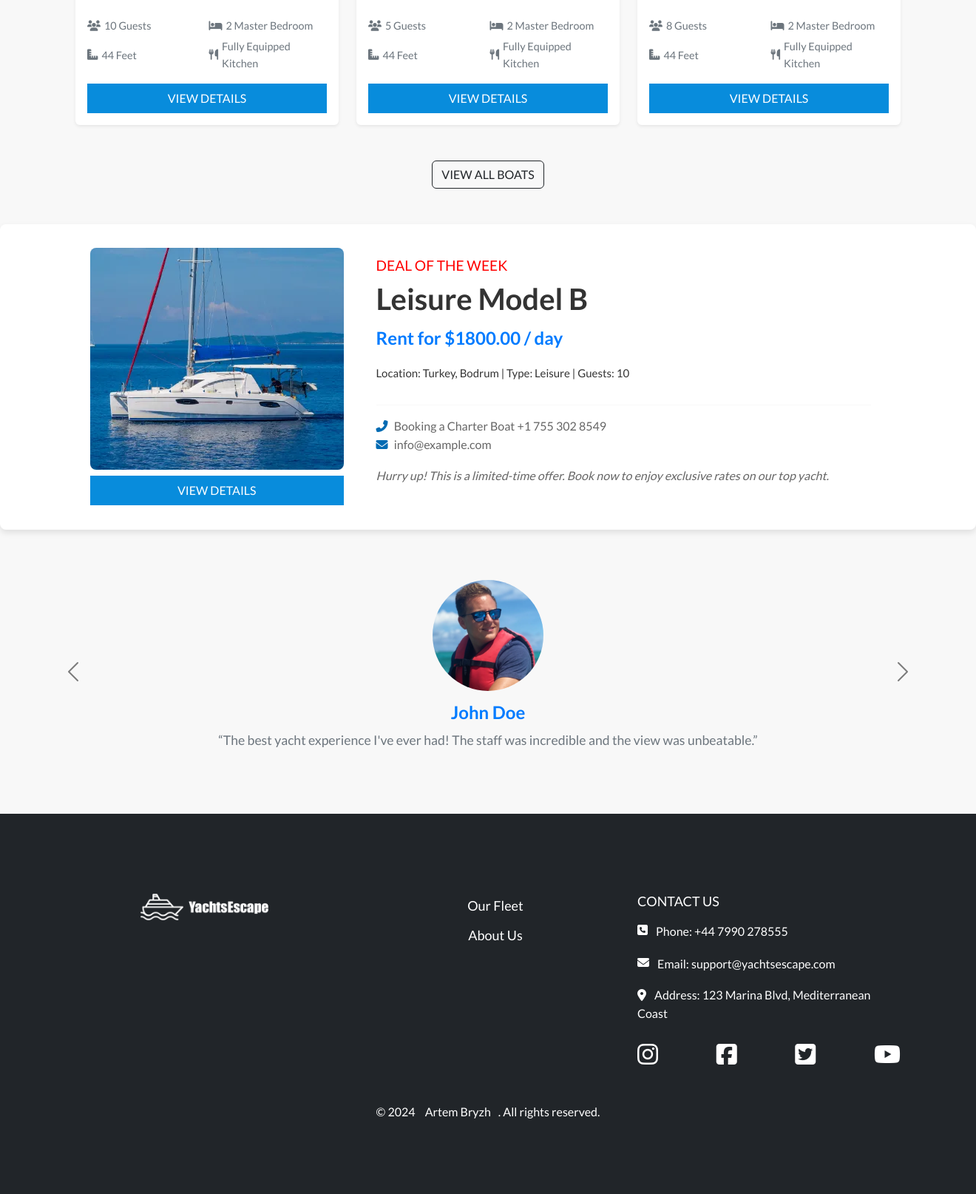
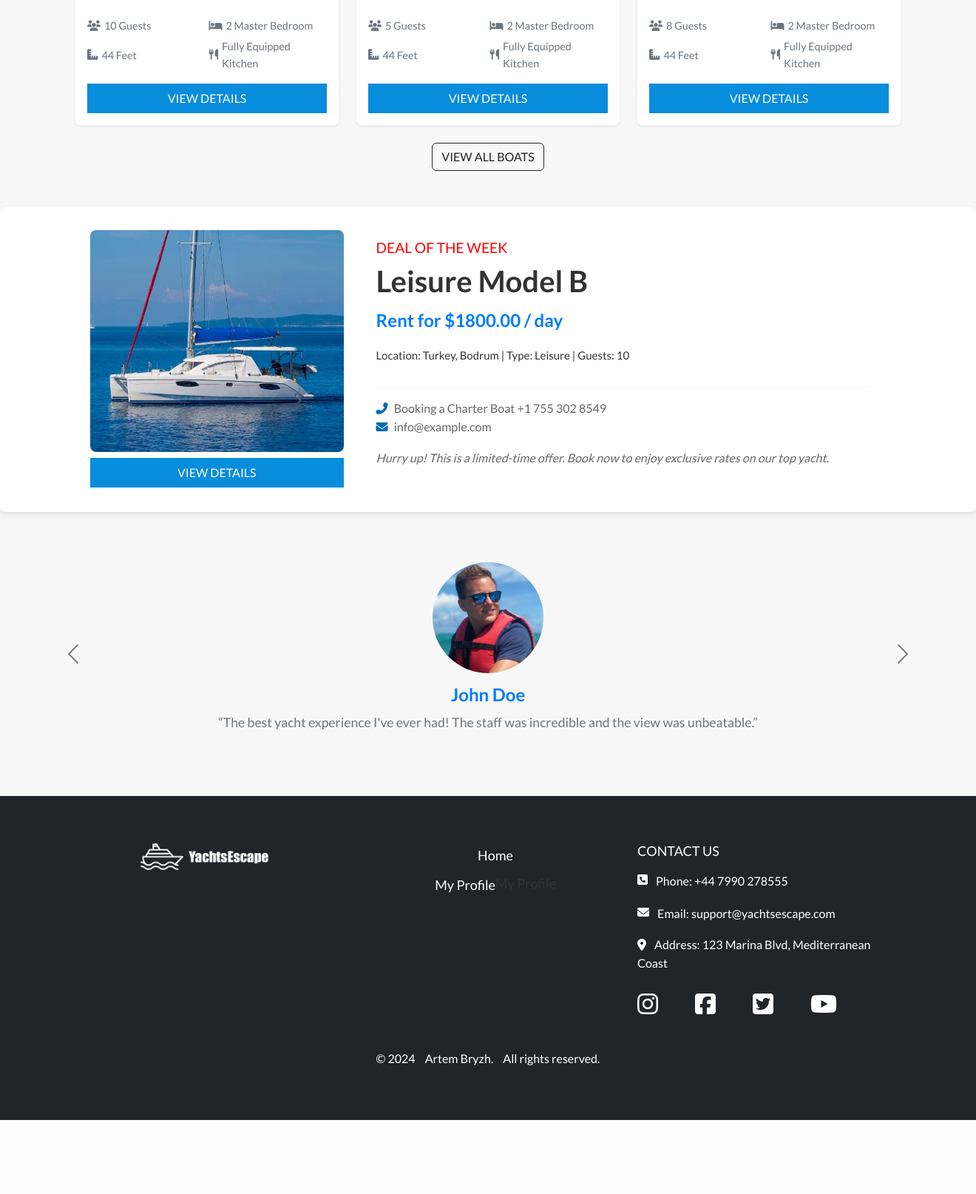
Before and after one commit to pagaslav/yachtsescape-com, a Django app: page / in a window 1320 px wide; the page is wider, and only the part inside the window is pictured. Shown: the part 1942-3556 px from the top of that part at 74% size. After the commit the page ends 3456 px from the top of that part, so only its background shows below. Run offline with Django 3.2, Linux system fonts and the light colour scheme; a user stored in the database is signed in; data comes from the database, SQL or seed files in the repository; some libraries are stand-ins or nearby versions.

Commit message:
feat(style): cleaned up CSS on homepage and footer for improved structure and layout
Removed unused classes and streamlined styles on the main page. Refined footer layout with better
flexbox alignment and spacing adjustments.

```diff
--- a/booking/views.py
+++ b/booking/views.py
@@ -1,3 +1,5 @@
+# booking/views.py
+
 from django.shortcuts import render, get_object_or_404, redirect, reverse, HttpResponse
 from django.http import JsonResponse
 from django.urls import reverse
--- a/home/templates/home/index.html
+++ b/home/templates/home/index.html
@@ -130,7 +130,7 @@ Home - Yachtsescape
     <h2 class="text-center mb-4">FEATURED YACHTS</h2>
     <div class="row">
         {% for yacht in yachts %}
-        <div class="col-md-4 mb-4">
+        <div class="col-md-4 mb- featured-yacht">
             <article class="card yacht-card h-100 shadow-sm" aria-labelledby="yacht-card-{{ yacht.id }}">
                 <div class="position-relative">
                     <img src="{{ yacht.card_image.url }}" class="card-img-top" alt="Image of {{ yacht.name }} yacht in {{ yacht.location }}">
--- a/static/css/footer.css
+++ b/static/css/footer.css
@@ -51,11 +51,16 @@ footer .footer-list-inline {
     padding-left: 0;
     list-style: none;
     display: flex;
-    justify-content: space-between;
+    justify-content: flex-start;
+    gap: 50px;
+}
+
+footer .footer-list-inline li:first-child {
+    margin-right: auto;
 }
 
 footer .footer-list-inline-item {
-    margin-right: 0;
+    margin-right: 0 !important;
 }
 
 footer .footer-list-inline-item a {
--- a/static/css/responsive.css
+++ b/static/css/responsive.css
@@ -1,4 +1,15 @@
-/* Styles for screens smaller than 992px */
+@media (min-width: 768px) and (max-width: 1199px) {
+  .featured-yacht:nth-child(1) {
+    display: none;
+  }
+
+  .featured-yacht {
+    width: 50%;
+    flex: 0 0 50%;
+    max-width: 50%;
+  }
+}
+
 @media (max-width: 991.98px) {
 
   /* Hide top bar for screens smaller than 992px */
@@ -66,6 +77,14 @@
     background-color: #006bb3;
   }
 
+  footer {
+    padding: 10px 0 !important;
+  }
+
+  #footer-logo img {
+        display: none;
+    }
+
   footer .footer-list-inline {
     width: 80%;
     justify-content: center;
@@ -75,6 +94,14 @@
 
   footer .footer-list-inline-item a {
     font-size: 28px;
+  }
+}
+
+@media (max-width: 767px) {
+  .featured-yacht {
+    width: 100%;
+    flex: 0 0 100%;
+    max-width: 100%;
   }
 }
 
--- a/static/js/base.js
+++ b/static/js/base.js
@@ -81,55 +81,84 @@ $(document).ready(function () {
   handleScroll()
 
   // Password validation functions
+  const passwordField = document.querySelector(
+    "#{{ form.password1.id_for_label }}"
+  )
+  const confirmPasswordField = document.querySelector(
+    "#{{ form.password2.id_for_label }}"
+  )
+  const confirmPasswordError = document.getElementById("confirmPasswordError")
+  const lengthRequirement = document.getElementById("lengthRequirement")
+  const uppercaseRequirement = document.getElementById("uppercaseRequirement")
+  const numberRequirement = document.getElementById("numberRequirement")
+
+  lengthRequirement.classList.add("text-red")
+  uppercaseRequirement.classList.add("text-red")
+  numberRequirement.classList.add("text-red")
+
   function validatePassword() {
-    const password = $("#password1").val()
-    const confirmPassword = $("#password2").val()
-    const lengthCheck = $("#length-register")
-    const uppercaseCheck = $("#uppercase-register")
-    const numberCheck = $("#number-register")
+    const password = passwordField.value
+    let isValid = true
 
-    // Check length
+    lengthRequirement.classList.remove("text-gray")
+    uppercaseRequirement.classList.remove("text-gray")
+    numberRequirement.classList.remove("text-gray")
+
     if (password.length >= 8) {
-      lengthCheck.removeClass("neutral").addClass("valid")
+      lengthRequirement.classList.remove("text-red")
+      lengthRequirement.classList.add("text-gray")
     } else {
-      lengthCheck.removeClass("valid").addClass("neutral")
+      lengthRequirement.classList.add("text-red")
     }
 
-    // Check for uppercase letter
     if (/[A-Z]/.test(password)) {
-      uppercaseCheck.removeClass("neutral").addClass("valid")
+      uppercaseRequirement.classList.remove("text-red")
+      uppercaseRequirement.classList.add("text-gray")
     } else {
-      uppercaseCheck.removeClass("valid").addClass("neutral")
+      uppercaseRequirement.classList.add("text-red")
     }
 
-    // Check for number
     if (/\d/.test(password)) {
-      numberCheck.removeClass("neutral").addClass("valid")
+      numberRequirement.classList.remove("text-red")
+      numberRequirement.classList.add("text-gray")
     } else {
-      numberCheck.removeClass("valid").addClass("neutral")
+      numberRequirement.classList.add("text-red")
     }
 
-    // Confirm password match
-    if (password !== confirmPassword) {
-      $("#password2").get(0).setCustomValidity("Passwords do not match.")
+    isValid =
+      password.length >= 8 && /[A-Z]/.test(password) && /\d/.test(password)
+    if (isValid) {
+      passwordField.classList.remove("is-invalid")
     } else {
-      $("#password2").get(0).setCustomValidity("")
+      passwordField.classList.add("is-invalid")
     }
   }
 
-  // Add input event listeners to password fields
-  $("#password1, #password2").on("input", validatePassword)
+  function validateConfirmPassword() {
+    const password = passwordField.value
+    const confirmPassword = confirmPasswordField.value
 
-  // Toggle password visibility
-  $(".password-toggle").on("click", function () {
-    const passwordField = $(this).siblings("input")
-    const icon = $(this).find("i")
-    if (passwordField.attr("type") === "password") {
-      passwordField.attr("type", "text")
-      icon.removeClass("fa-eye").addClass("fa-eye-slash")
+    if (password !== confirmPassword) {
+      confirmPasswordError.innerText = "Passwords do not match."
+      confirmPasswordField.classList.add("is-invalid")
     } else {
-      passwordField.attr("type", "password")
-      icon.removeClass("fa-eye-slash").addClass("fa-eye")
+      confirmPasswordError.innerText = ""
+      confirmPasswordField.classList.remove("is-invalid")
+    }
+  }
+
+  passwordField.addEventListener("input", validatePassword)
+  confirmPasswordField.addEventListener("input", validateConfirmPassword)
+
+  const form = document.querySelector("form")
+  form.addEventListener("submit", function (event) {
+    validatePassword()
+    validateConfirmPassword()
+    if (
+      passwordField.classList.contains("is-invalid") ||
+      confirmPasswordField.classList.contains("is-invalid")
+    ) {
+      event.preventDefault() // Prevent form submission if validation fails
     }
   })
 })
--- a/templates/includes/footer.html
+++ b/templates/includes/footer.html
@@ -2,20 +2,33 @@
 
 <!-- Footer section -->
 <footer class="bg-dark">
-    <div class="container py-5">
+    <div class="container py-1">
         <div class="row">
             <!-- Logo section -->
-            <div class="col-lg-4 text-center mb-5">
+            <div class="col-lg-4 text-center">
                 <a href="{% url 'home' %}" id="footer-logo" aria-label="Homepage" class="normal-logo">
-                    <img src="{% static 'images/logo-light.png' %}" alt="YachtsEscape - Yachts Rental Logo" class="img-fluid" />
+                    <img src="{% static 'images/logo-light.png' %}" alt="YachtsEscape - Yachts Rental Logo"
+                        class="img-fluid" />
                 </a>
             </div>
 
             <!-- Navigation links section -->
             <div class="col-lg-4 text-center mb-lg-0">
                 <ul class="list-unstyled">
-                    <li><a href="#" class="text-white">Our Fleet</a></li>
+                    <li><a href="{% url 'home' %}" aria-label="Homepage">Home</a></li>
+                    <!-- Conditional Menu Based on User Authentication Status -->
+                    {% if user.is_authenticated %}
+                    <li><a href="{% url 'profile' %}" role="menuitem" aria-label="View My Profile" class="text-white">My
+                            Profile</a>My
+                        Profile</a>
+                    </li>
+                    {% else %}
+                    <li><a href="{% url 'account_login' %}" aria-label="Log In Page" class="text-white">Sing In</a>
+                    </li>
+                    <li><a href="{% url 'yacht_list' %}" role="menuitem" aria-label="View all yachts"
+                            class="text-white">Our Fleet</a></li>
                     <li><a href="{% url 'about' %}" class="text-white">About Us</a></li>
+                    {% endif %}
                 </ul>
             </div>
 
@@ -39,7 +52,7 @@
                 </p>
 
                 <!-- Social icons -->
-                <ul class="footer-list-inline mt-3">
+                <ul class="footer-list-inline mt-2">
                     <li class="footer-list-inline-item">
                         <a href="https://instagram.com" target="_blank" rel="noopener noreferrer" class="text-white"
                             aria-label="Visit our Instagram page (opens in new window)"
@@ -77,15 +90,23 @@
         </div>
 
         <!-- Copyright section -->
-        <div class="row mt-1">
+        <div class="row">
             <div class="col-12 text-center">
-                <p class="mb-0 text-white">
+                <p class="text-white">
                     &copy; 2024 <a href="https://www.linkedin.com/in/artem-bryzh-43109a176/" target="_blank"
                         rel="noopener noreferrer" class="text-white text-decoration-none email-link"
-                        aria-label="Visit Artem Bryzh's LinkedIn profile (opens in new window)">Artem Bryzh</a>. All
+                        aria-label="Visit Artem Bryzh's LinkedIn profile (opens in new window)">Artem Bryzh.</a> All
                     rights reserved.
                 </p>
             </div>
         </div>
     </div>
 </footer>
+
+{% block extra_js %}
+<script>
+    // Pass the static URLs from Django template into JavaScript variables
+    const smallLogoUrl = "{% static 'images/logo-light-small.png' %}";
+    const largeLogoUrl = "{% static 'images/logo-light.png' %}";
+</script>
+{% endblock %}
--- a/templates/includes/header.html
+++ b/templates/includes/header.html
@@ -181,8 +181,8 @@
                     </li>
 
                     <!-- "Book Now" button -->
-                    <button class="btn btn-sm header-main-btn" data-bs-toggle="modal" data-bs-target="#bookNowModal"
-                        aria-label="Book your yacht now">Book Now</button>
+                    <button class="btn btn-sm header-main-btn d-none d-md-block" data-bs-toggle="modal"
+                        data-bs-target="#bookNowModal" aria-label="Book your yacht now">Book Now</button>
                 </ul>
             </div>
         </div>
@@ -190,8 +190,7 @@
 </header>
 
 <!-- Book Now Modal -->
-<div class="modal fade" id="bookNowModal" tabindex="-1"
-    aria-labelledby="bookNowModalLabel" aria-hidden="true">
+<div class="modal fade" id="bookNowModal" tabindex="-1" aria-labelledby="bookNowModalLabel" aria-hidden="true">
     <div class="modal-dialog">
         <div class="modal-content">
             <div class="modal-header">
@@ -220,15 +219,15 @@
                     </div>
                     <div class="mb-3">
                         <label for="startDate" class="form-label">Start Date</label>
-                        <input type="date" id="startDate" name="start_date" class="form-control"
-                            required aria-describedby="start-date-description">
+                        <input type="date" id="startDate" name="start_date" class="form-control" required
+                            aria-describedby="start-date-description">
                         <span id="start-date-description" class="visually-hidden">Select the start
                             date for your yacht rental</span>
                     </div>
                     <div class="mb-3">
                         <label for="endDate" class="form-label">End Date</label>
-                        <input type="date" id="endDate" name="end_date" class="form-control"
-                            required aria-describedby="end-date-description">
+                        <input type="date" id="endDate" name="end_date" class="form-control" required
+                            aria-describedby="end-date-description">
                         <span id="end-date-description" class="visually-hidden">Select the end date
                             for your yacht rental</span>
                     </div>
```
